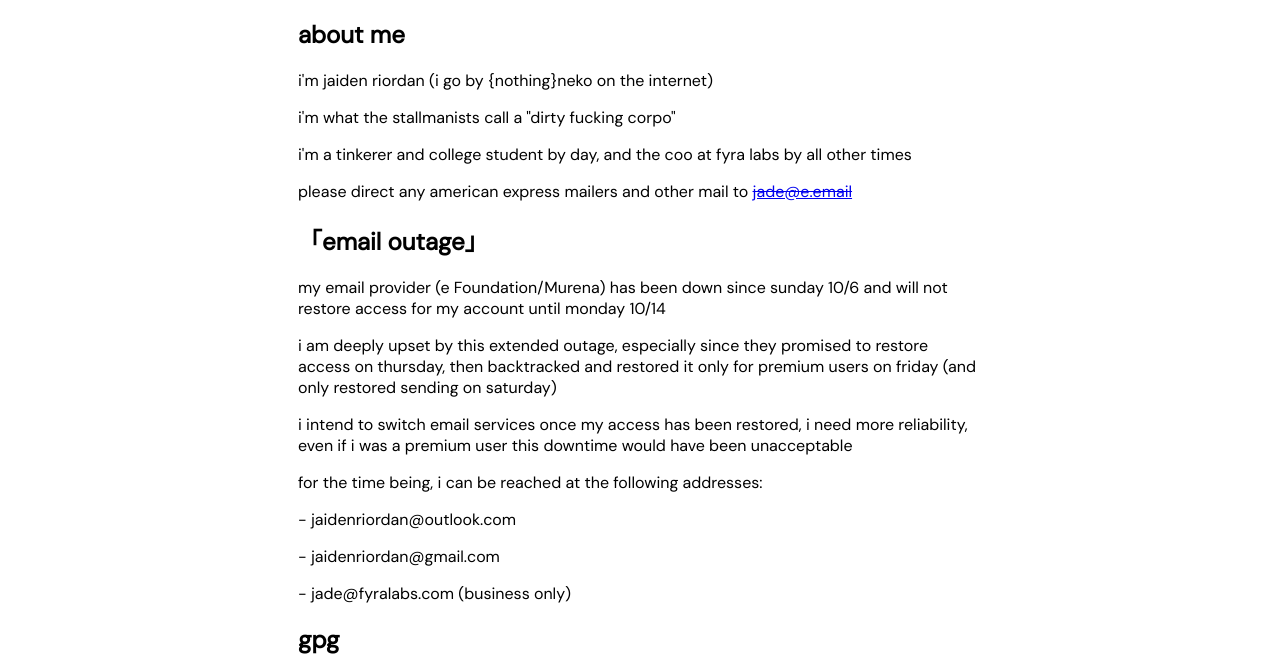
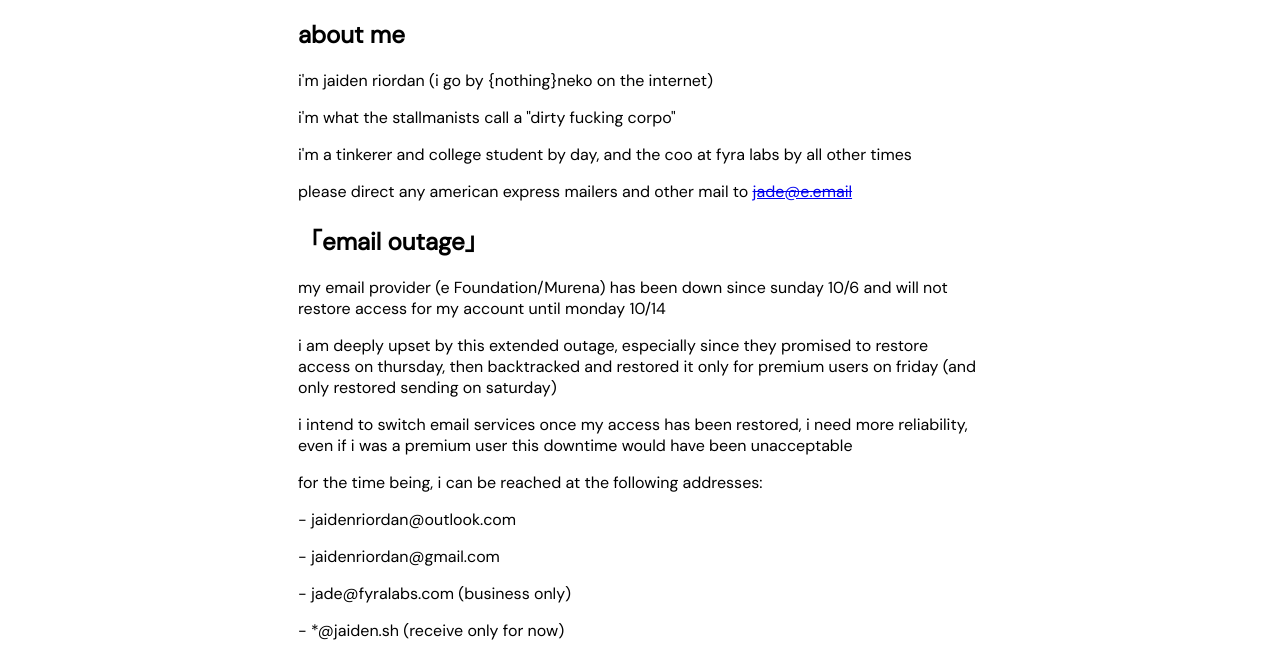
Before and after one commit to nothingneko/nothingneko.github.io, a plain HTML site: page index.html in a window 1280 px wide. Shown: the part 158-814 px from the top of the page. Drawn offline with Linux system fonts and the light colour scheme.

Commit message:
forgot domain email

```diff
--- a/index.html
+++ b/index.html
@@ -85,6 +85,7 @@
         <p>- jaidenriordan@outlook.com</p>
         <p>- jaidenriordan@gmail.com</p>
         <p>- jade@fyralabs.com (business only)</p>
+        <p>- *@jaiden.sh (receive only for now)</p>
       </section>
 
       <section>
```
